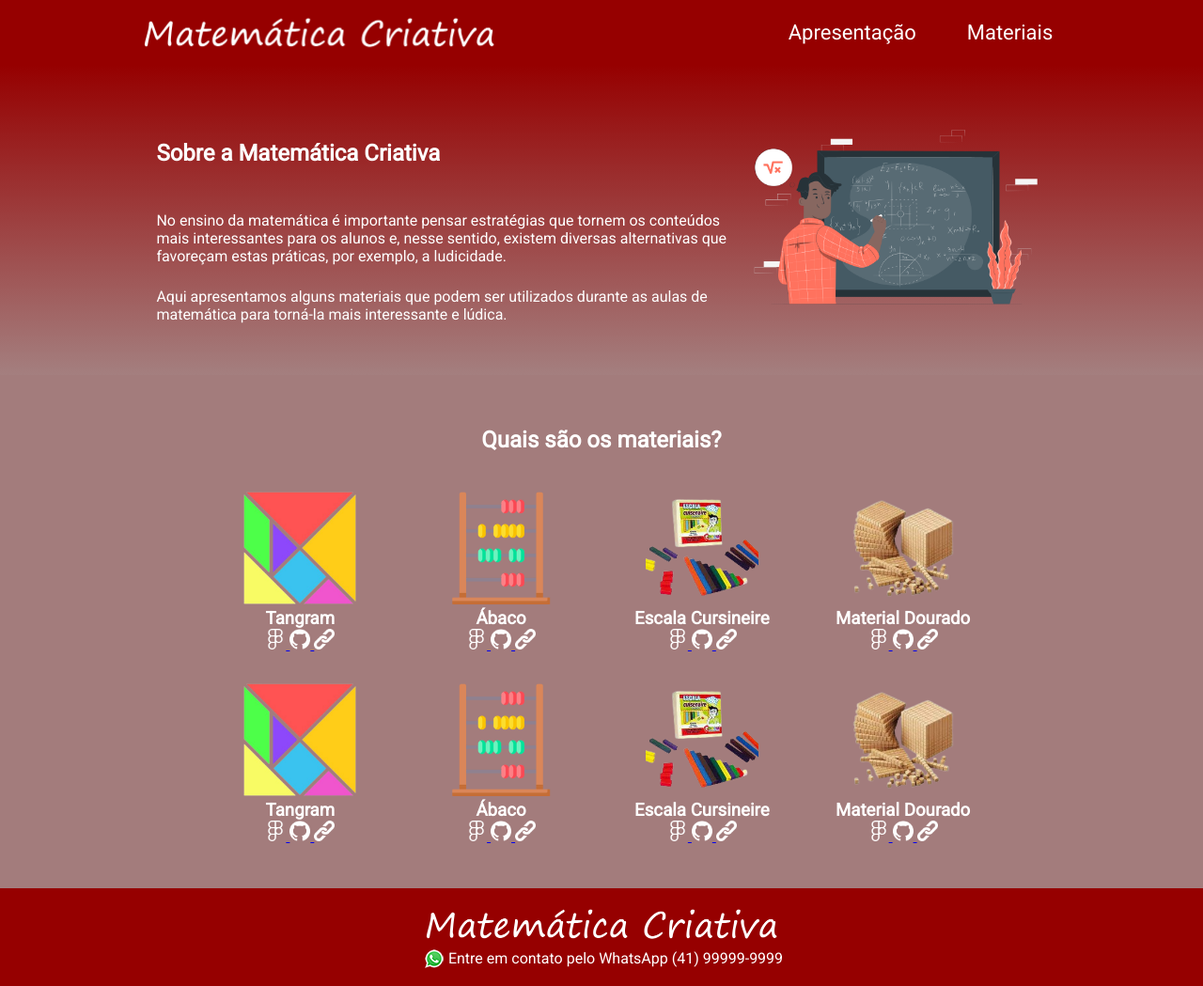
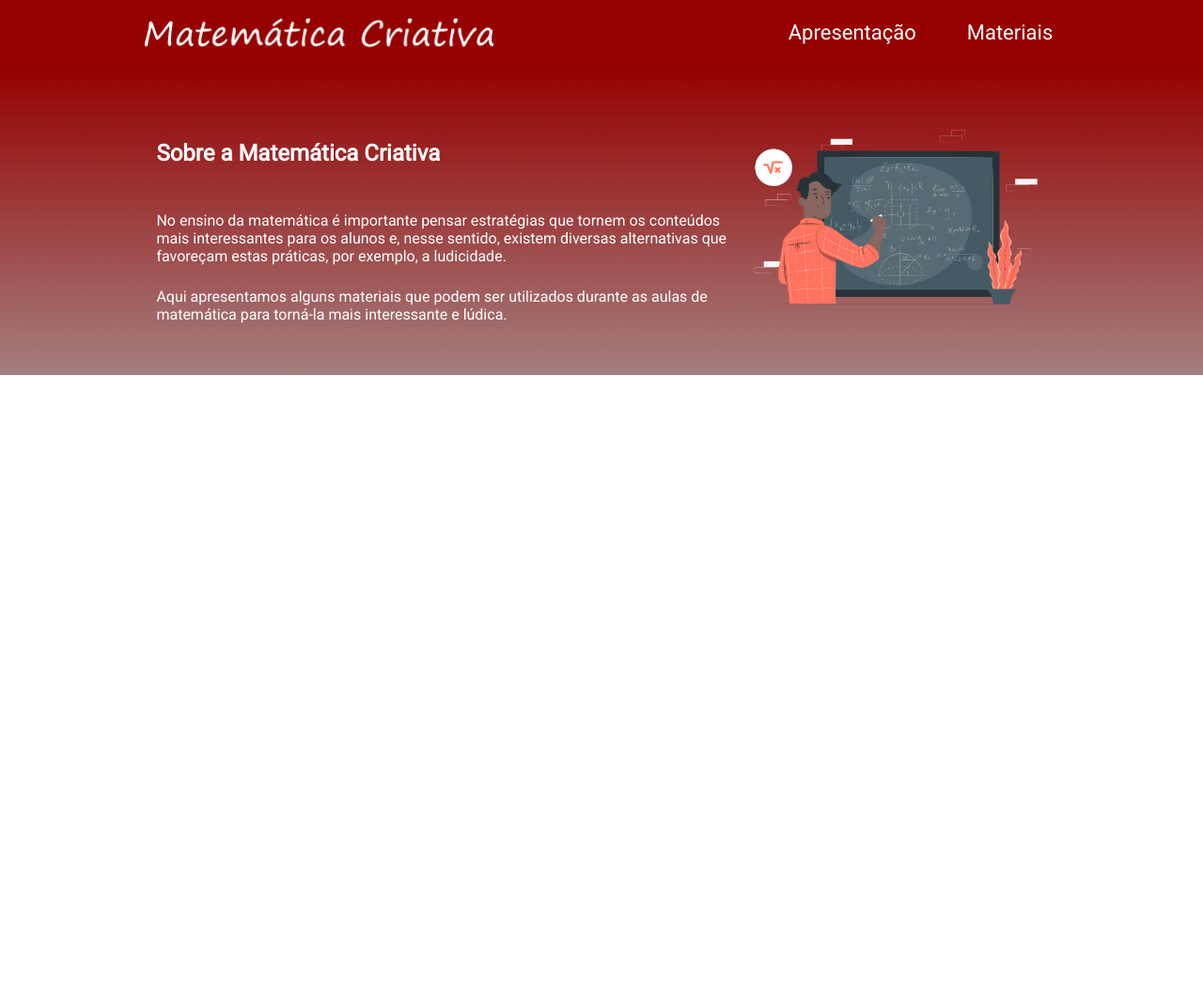
Before and after one commit to isabela-farias-batista/SeLiga1-Tri, a plain HTML site: page index.html in a window 1280 px wide. Shown: the whole page at 94% size. After the commit the page ends 800 px from the top, so only its background shows below. Drawn offline with Linux system fonts and the light colour scheme.

Commit message:
Update index.html

```diff
--- a/index.html
+++ b/index.html
@@ -33,127 +33,7 @@
         <img class="apresentacao-imagem" src="imagem1.png" alt="Professor escrevendo no quadro">
     </section>
 
-    <section class="materiais">
-        <h2 class="materiais-titulo">Quais são os materiais?</h2>
-        <div class="materiais-todos">
-            <span></span>
-            <div class="materiais-div">
-                <img class="materiais-imagem" src="materiais1.png" alt="Foto do primeiro material">
-                <h3 class="materiais-nome">Tangram</h3>
-                <a href="#">
-                    <img class="materiais-icone" src="figma.png" alt="Ícone Figma">
-                </a>
-                <a href="#">
-                    <img class="materiais-icone" src="github.png" alt="Ícone GitHub">
-                </a>
-                <a href="#">
-                    <img class="materiais-icone" src="link.png" alt="Link site">
-                </a>
-            </div>
-            <div class="materiais-div">
-                <img class="materiais-imagem" src="materiais2.png" alt="Foto do segundo material">
-                <h3 class="materiais-nome">Ábaco</h3>
-                <a href="#">
-                    <img class="materiais-icone" src="figma.png" alt="Ícone Figma">
-                </a>
-                <a href="#">
-                    <img class="materiais-icone" src="github.png" alt="Ícone GitHub">
-                </a>
-                <a href="#">
-                    <img class="materiais-icone" src="link.png" alt="Link site">
-                </a>
-            </div>
-            <div class="materiais-div">
-                <img class="materiais-imagem" src="materiais3.png" alt="Foto do terceiro material">
-                <h3 class="materiais-nome">Escala Cursineire</h3>
-                <a href="#">
-                    <img class="materiais-icone" src="figma.png" alt="Ícone Figma">
-                </a>
-                <a href="#">
-                    <img class="materiais-icone" src="github.png" alt="Ícone GitHub">
-                </a>
-                <a href="#">
-                    <img class="materiais-icone" src="link.png" alt="Link site">
-                </a>
-            </div>
-            <div class="materiais-div">
-                <img class="materiais-imagem" src="materiais4.png" alt="Foto do quarto material">
-                <h3 class="materiais-nome">Material Dourado</h3>
-                <a href="#">
-                    <img class="materiais-icone" src="figma.png" alt="Ícone Figma">
-                </a>
-                <a href="#">
-                    <img class="materiais-icone" src="github.png" alt="Ícone GitHub">
-                </a>
-                <a href="#">
-                    <img class="materiais-icone" src="link.png" alt="Link site">
-                </a>
-            </div>
-            <span></span>
-            <span></span>
-            <div class="materiais-div">
-                <img class="materiais-imagem" src="materiais1.png" alt="Foto do primeiro material">
-                <h3 class="materiais-nome">Tangram</h3>
-                <a href="#">
-                    <img class="materiais-icone" src="figma.png" alt="Ícone Figma">
-                </a>
-                <a href="#">
-                    <img class="materiais-icone" src="github.png" alt="Ícone GitHub">
-                </a>
-                <a href="#">
-                    <img class="materiais-icone" src="link.png" alt="Link site">
-                </a>
-            </div>
-            <div class="materiais-div">
-                <img class="materiais-imagem" src="materiais2.png" alt="Foto do segundo material">
-                <h3 class="materiais-nome">Ábaco</h3>
-                <a href="#">
-                    <img class="materiais-icone" src="figma.png" alt="Ícone Figma">
-                </a>
-                <a href="#">
-                    <img class="materiais-icone" src="github.png" alt="Ícone GitHub">
-                </a>
-                <a href="#">
-                    <img class="materiais-icone" src="link.png" alt="Link site">
-                </a>
-            </div>
-            <div class="materiais-div">
-                <img class="materiais-imagem" src="materiais3.png" alt="Foto do terceiro material">
-                <h3 class="materiais-nome">Escala Cursineire</h3>
-                <a href="#">
-                    <img class="materiais-icone" src="figma.png" alt="Ícone Figma">
-                </a>
-                <a href="#">
-                    <img class="materiais-icone" src="github.png" alt="Ícone GitHub">
-                </a>
-                <a href="#">
-                    <img class="materiais-icone" src="link.png" alt="Link site">
-                </a>
-            </div>
-            <div class="materiais-div">
-                <img class="materiais-imagem" src="materiais4.png" alt="Foto do quarto material">
-                <h3 class="materiais-nome">Material Dourado</h3>
-                <a href="#">
-                    <img class="materiais-icone" src="figma.png" alt="Ícone Figma">
-                </a>
-                <a href="#">
-                    <img class="materiais-icone" src="github.png" alt="Ícone GitHub">
-                </a>
-                <a href="#">
-                    <img class="materiais-icone" src="link.png" alt="Link site">
-                </a>
-            </div>
-        </div>
-    </section>
-    <footer>
-        <img class="cabecalho-imagem" src="logo.png" alt="Matemática Criativa">
-        <div class="rodape-whatsapp">
-            <a href="#">
-                <img class="imagem-rodape" src="rodape.png" alt="Imagem WhatsApp">
-            </a>
-            <p>Entre em contato pelo WhatsApp (41) 99999-9999</p>
-        </div>
-    </footer>
+
 </body>
 
 </html>
```
